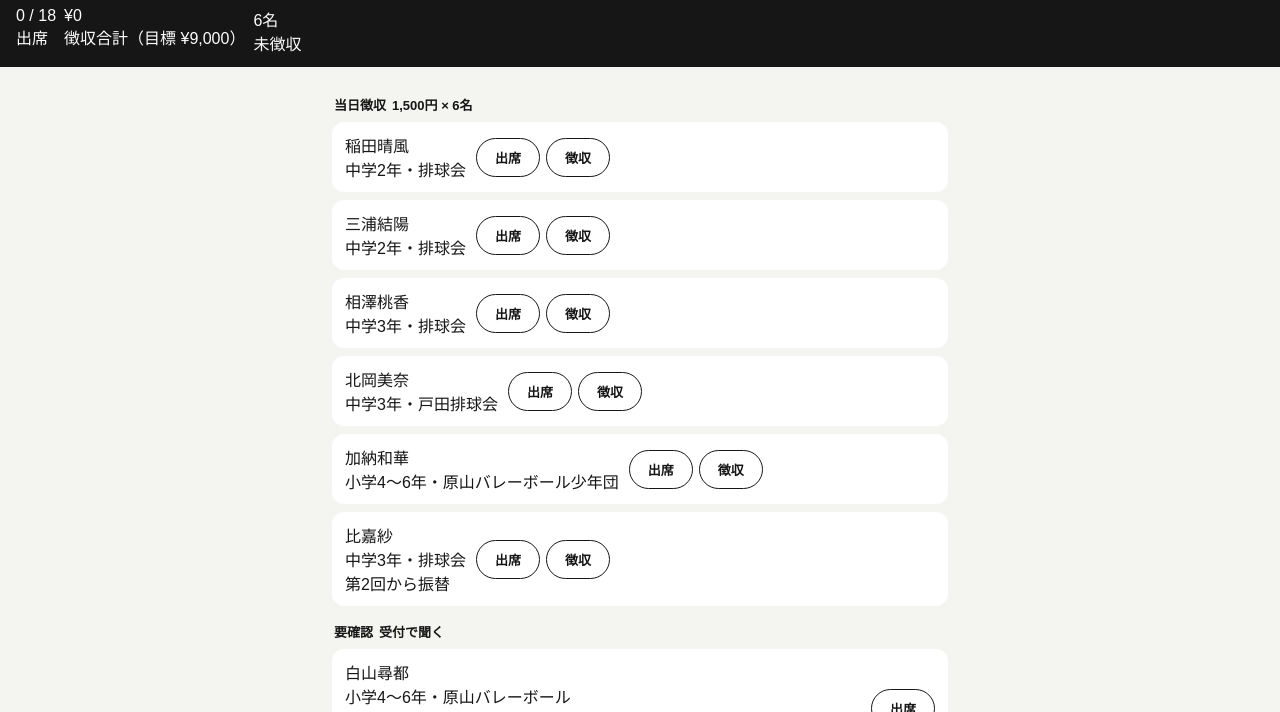
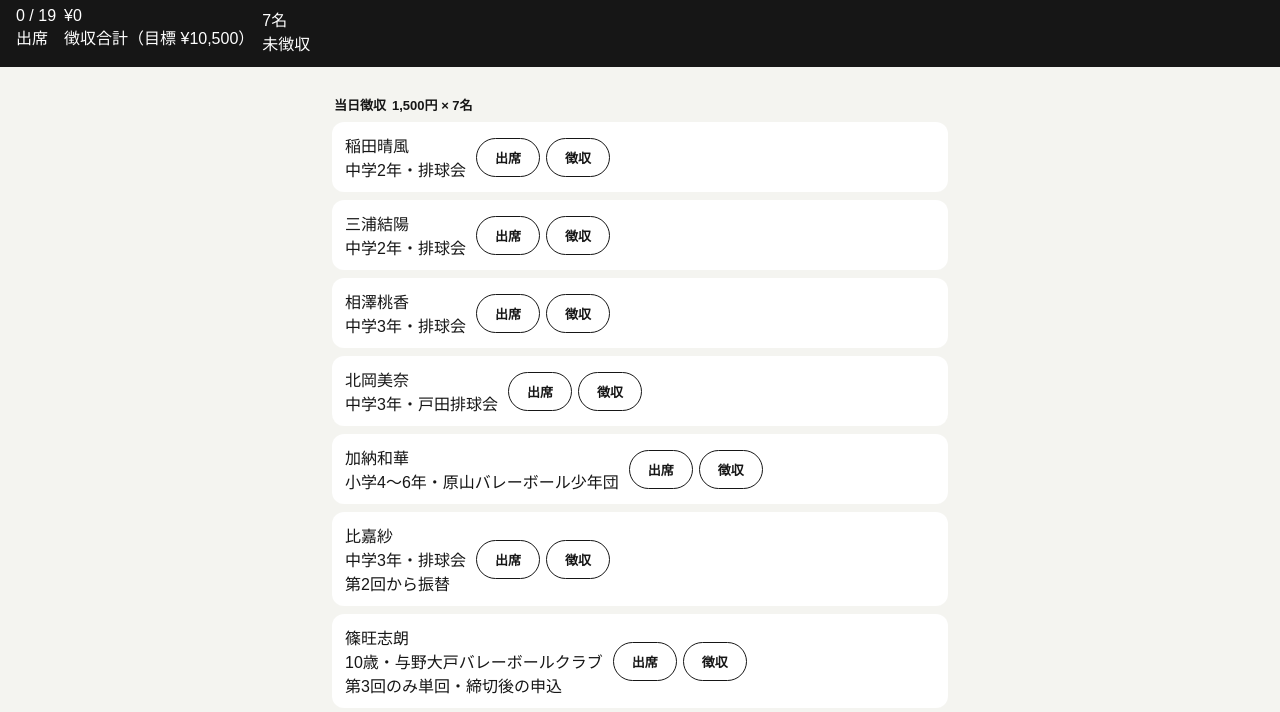
Before and after one commit to syunta6921/pitap-demo, a plain HTML site: page reception/index.html in a window 1280 px wide. Shown: the part 88-800 px from the top of the page. Drawn offline with Linux system fonts and the light colour scheme.

Commit message:
受付ボードを最新版に更新（参加者19名・当日徴収7名・目標10,500円）

```diff
--- a/reception/index.html
+++ b/reception/index.html
@@ -54,13 +54,13 @@ button.act.ghost { background: #fff; color: #161616; border: 1.5px solid #161616
 <h1>第3回 受付ボード</h1>
 <div class="sub">2026年11月21日（土）受付15:45〜／レッスン16:30〜18:00</div>
 <div class="summary">
-<div class="box"><div class="num" id="sumAtt">0 / 18</div><div class="lab">出席</div></div>
-<div class="box"><div class="num lime" id="sumPay">¥0</div><div class="lab">徴収合計（目標 ¥9,000）</div></div>
-<div class="box"><div class="num" id="sumUnpaid">6名</div><div class="lab">未徴収</div></div>
+<div class="box"><div class="num" id="sumAtt">0 / 19</div><div class="lab">出席</div></div>
+<div class="box"><div class="num lime" id="sumPay">¥0</div><div class="lab">徴収合計（目標 ¥10,500）</div></div>
+<div class="box"><div class="num" id="sumUnpaid">7名</div><div class="lab">未徴収</div></div>
 </div>
 </header>
 <main>
-<h2><span class="tag">当日徴収</span>1,500円 × 6名</h2>
+<h2><span class="tag">当日徴収</span>1,500円 × 7名</h2>
 <div id="listPay"></div>
 
 <h2><span class="tag warn">要確認</span>受付で聞く</h2>
@@ -101,7 +101,8 @@ pay: [
 { name: "相澤桃香", meta: "中学3年・排球会", amt: 1500},
 { name: "北岡美奈", meta: "中学3年・戸田排球会", amt: 1500},
 { name: "加納和華", meta: "小学4〜6年・原山バレーボール少年団", amt: 1500},
-{ name: "比嘉紗", meta: "中学3年・排球会", amt: 1500, note: "第2回から振替"}
+{ name: "比嘉紗", meta: "中学3年・排球会", amt: 1500, note: "第2回から振替"},
+{ name: "篠旺志朗", meta: "10歳・与野大戸バレーボールクラブ", amt: 1500, note: "第3回のみ単回・締切後の申込"}
 ],
 check: [
 { name: "白山尋都", meta: "小学4〜6年・原山バレーボール", amt: 0, note: "第1回に3回分4,500円支払済み。残り1回が第3回か第4回かを受付で確認"}
```
